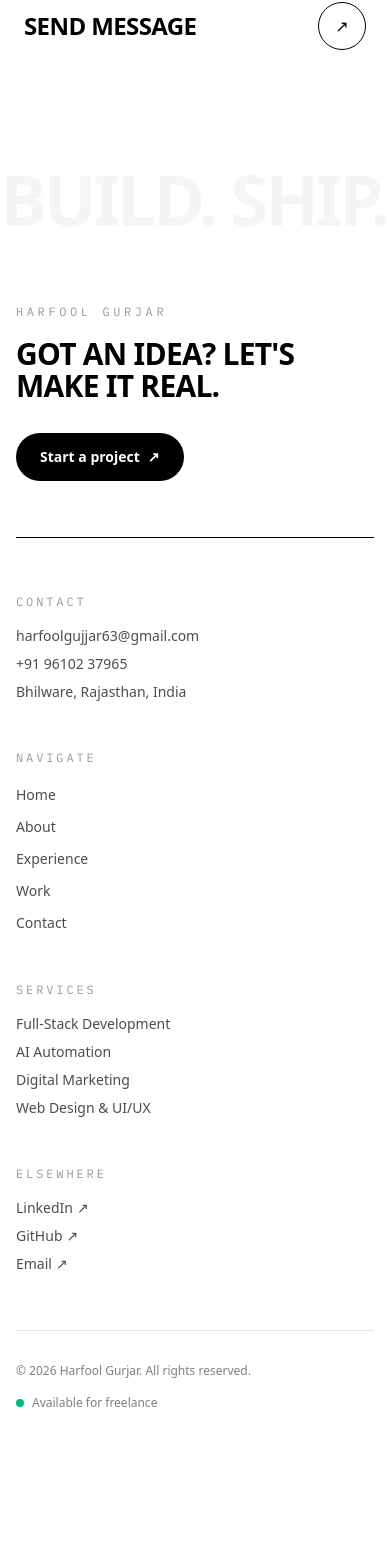
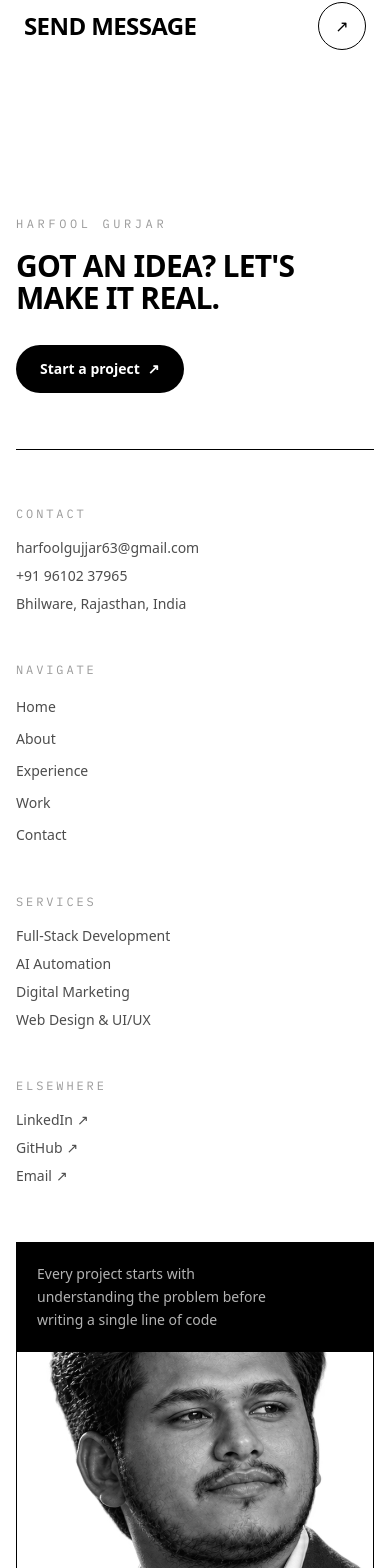
Before and after one commit to harfool/myPortfolio, a Next.js app: page / in a window 390 px wide. Shown: the part 9754-11322 px from the top of the page. Before the commit the page ends 11205 px from the top, so only its background shows below. Built offline with nearby package versions, Linux system fonts and the light colour scheme; a web font is replaced by a local one.

Commit message:
footer ui update

```diff
--- a/components/Footer.tsx
+++ b/components/Footer.tsx
@@ -1,4 +1,6 @@
 "use client";
+
+import Image from "next/image";
 
 const QUICK_LINKS = [
   { label: "Home", href: "#" },
@@ -24,26 +26,17 @@ const SOCIALS = [
   { label: "Email", href: "mailto:harfoolgujjar63@gmail.com" },
 ];
 
+const NOTES = [
+  "Every project starts with understanding the problem before writing a single line of code",
+  "Performance and clean architecture aren't optional - they're the baseline",
+];
+
 export default function Footer() {
   const year = new Date().getFullYear();
 
   return (
     <footer className="relative overflow-hidden bg-white text-black">
-      {/* Giant background quote */}
-      <div className="pointer-events-none absolute inset-x-0 top-0 select-none overflow-hidden">
-        <div className="flex translate-y-[-8%] whitespace-nowrap">
-          {Array.from({ length: 4 }).map((_, i) => (
-            <p
-              key={i}
-              className="pr-12 text-[18vw] font-black uppercase leading-none tracking-tighter text-black/[0.04] sm:pr-16 sm:text-[14vw]"
-            >
-              Build. Ship. Repeat.
-            </p>
-          ))}
-        </div>
-      </div>
-
-      <div className="relative mx-auto max-w-6xl px-4 sm:px-6 xl:px-0 pt-32 pb-10 sm:pt-40 lg:pt-48">
+      <div className="relative mx-auto max-w-6xl px-4 pt-10 pb-10 sm:px-6 lg:pt-28 lg:pt-32 xl:px-0">
         {/* Top: name + CTA */}
         <div className="flex flex-col gap-8 border-b border-black pb-14 lg:flex-row lg:items-end lg:justify-between">
           <div>
@@ -143,6 +136,79 @@ export default function Footer() {
           </div>
         </div>
 
+        {/* Editorial image mosaic — mobile overlay */}
+        <div className="border border-black md:hidden">
+          <div className="relative h-[460px] overflow-hidden">
+            <Image
+              src="/images/footer-image.png"
+              alt="Harfool Gurjar"
+              fill
+              sizes="100vw"
+              className="object-cover object-top grayscale"
+            />
+            {/* top note */}
+            <div className="absolute inset-x-0 top-0 border-b border-black bg-black p-5">
+              <p className="max-w-[32ch] text-sm leading-relaxed text-white/70">
+                {NOTES[0]}
+              </p>
+            </div>
+            {/* bottom note */}
+            <div className="absolute inset-x-0 bottom-0 border-t border-black bg-black p-5">
+              <p className="ml-auto max-w-[32ch] text-right text-sm leading-relaxed text-white/70">
+                {NOTES[1]}
+              </p>
+            </div>
+          </div>
+        </div>
+
+        {/* Editorial image mosaic — tablet & desktop grid */}
+        <div className="hidden border border-black md:block">
+          <div className="relative overflow-hidden">
+            {/* Full-bleed image behind the grid */}
+            <Image
+              src="/images/footer-image.png"
+              alt="Harfool Gurjar"
+              fill
+              sizes="(max-width: 768px) 100vw, 1152px"
+              className="object-cover object-top grayscale"
+            />
+
+            <div className="relative grid grid-cols-4 md:auto-rows-[230px] lg:auto-rows-[270px]">
+              {/* r1c1 — note 0 */}
+              <div className="col-start-1 row-start-1 flex items-start border border-black/80 bg-black p-5 group">
+                <p className="max-w-[26ch] text-sm leading-relaxed text-white/70 group-hover:text-white transition-all duration-300">
+                  {NOTES[0]}
+                </p>
+              </div>
+
+              {/* r1c2 — image shows through */}
+              <div className="col-start-2 row-start-1 border border-black/80 hover:bg-white/20 hover:backdrop-blur-xs transition-all duration-300" />
+
+              {/* r1c3 — image shows through */}
+              <div className="col-start-3 row-start-1 border border-black/80 hover:bg-white/20 hover:backdrop-blur-xs transition-all duration-300" />
+
+              {/* r1c4 — white blank */}
+              <div className="col-start-4 row-start-1 border border-black/80 hover:bg-white/20 hover:backdrop-blur-xs transition-all duration-300" />
+
+              {/* r2c1 — image shows through */}
+              <div className="col-start-1 row-start-2 border border-black/80 hover:bg-white/20 hover:backdrop-blur-xs transition-all duration-300" />
+
+              {/* r2c2 — image shows through */}
+              <div className="col-start-2 row-start-2 border border-black/80 hover:bg-white/20 hover:backdrop-blur-xs transition-all duration-300" />
+
+              {/* r2c3 — image shows through */}
+              <div className="col-start-3 row-start-2 border border-black/80 hover:bg-white/20 hover:backdrop-blur-xs transition-all duration-300" />
+
+              {/* r2c4 — note 1 */}
+              <div className="col-start-4 row-start-2 flex items-end justify-end border border-black/80 bg-black p-5 group">
+                <p className="max-w-[26ch] text-right text-sm leading-relaxed text-white/70 group-hover:text-white transition-all duration-300">
+                  {NOTES[1]}
+                </p>
+              </div>
+            </div>
+          </div>
+        </div>
+
         {/* Bottom bar */}
         <div className="flex flex-col gap-4 border-t border-black/10 pt-8 text-xs text-black/50 sm:flex-row sm:items-center sm:justify-between">
           <p>&copy; {year} Harfool Gurjar. All rights reserved.</p>
@@ -155,4 +221,3 @@ export default function Footer() {
     </footer>
   );
 }
-// px-6 py-10 lg:py-30 sm:px-10 lg:px-16
```
Also changed, not shown: public/images/footer-image.png (added).
